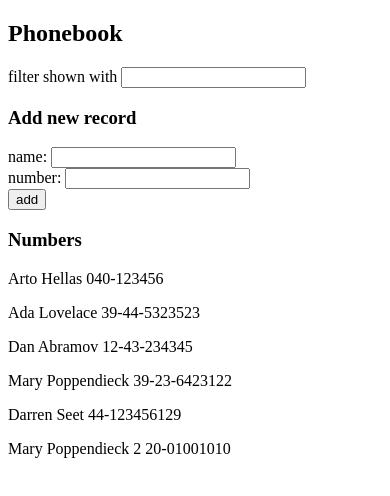
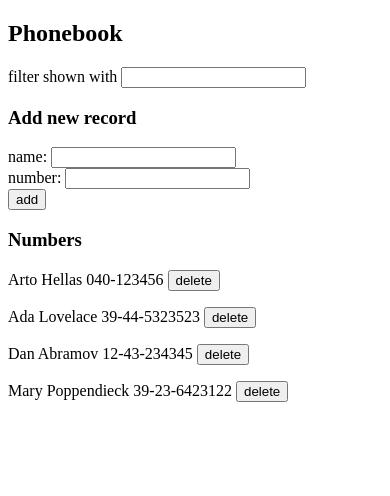
Before and after one commit to SpliceReborn/fsopen, a React (Create React App) app in the folder part2/phonebook/: page / in a window 390 px wide. Shown: the top 496 px of the page. Built offline with nearby package versions, Linux system fonts and the light colour scheme; data requests are answered from the project's data file.

Commit message:
2.17: Phonebook step9

```diff
--- a/part2/phonebook/db.json
+++ b/part2/phonebook/db.json
@@ -19,16 +19,6 @@
       "name": "Mary Poppendieck",
       "number": "39-23-6423122",
       "id": 4
-    },
-    {
-      "name": "Darren Seet",
-      "number": "44-123456129",
-      "id": 5
-    },
-    {
-      "name": "Mary Poppendieck 2",
-      "number": "20-01001010",
-      "id": 6
     }
   ]
 }
--- a/part2/phonebook/src/App.js
+++ b/part2/phonebook/src/App.js
@@ -23,17 +23,33 @@ const PersonForm = ({addName, newName, newNumber, handleChange}) => {
   )
 }
 
-const Persons = ({filterWord, persons}) => {
+const Persons = ({filterWord, persons, handleDelete}) => {
   const filtered = persons.filter(person =>
     person.name.toLowerCase().includes(filterWord)
   )
 
-  return filterWord === '' ?
-    persons.map(person => <Person key={person.id} name={person.name} number={person.number} />) :
-    filtered.map(person => <Person key={person.id} name={person.name} number={person.number} />)
+  let copy = []
+  filterWord === '' ? copy = [...persons] : copy = [...filtered]
+
+  return copy.map(person =>
+    <Person
+      key={person.id}
+      name={person.name}
+      number={person.number}
+      onDelete={() => handleDelete(person.id)}
+    />)
 }
 
-const Person = ({name, number}) => <p>{name} {number}</p>
+const Person = ({name, number, onDelete}) => {
+  function handleClick() {
+    if (window.confirm(`Delete ${name}?`))
+      onDelete()
+  }
+
+  return (
+    <p>{name} {number} <button onClick={handleClick}>delete</button></p>
+  )
+}
 
 const App = () => {
   const [persons, setPersons] = useState([])
@@ -77,6 +93,14 @@ const App = () => {
     }
   }
 
+  function handleDelete(id) {
+    personService
+      .remove(id)
+      .then(() => {
+        setPersons(persons.filter(p => p.id !== id))
+      })
+  }
+
   return (
     <div>
       <h2>Phonebook</h2>
@@ -86,7 +110,7 @@ const App = () => {
       <PersonForm addName={addName} newName={newName} newNumber={newNumber} handleChange={handleChange}/>
 
       <h3>Numbers</h3>
-      <Persons filterWord={filterWord} persons={persons} />
+      <Persons filterWord={filterWord} persons={persons} handleDelete={handleDelete}/>
     </div>
   )
 }
--- a/part2/phonebook/src/services/persons.js
+++ b/part2/phonebook/src/services/persons.js
@@ -11,4 +11,8 @@ const add = newPerson => {
     return request.then(response => response.data)
 }
 
-export default { getAll, add }
+const remove = id => {
+    return axios.delete(`${baseUrl}/${id}`)
+}
+
+export default { getAll, add, remove}
```
